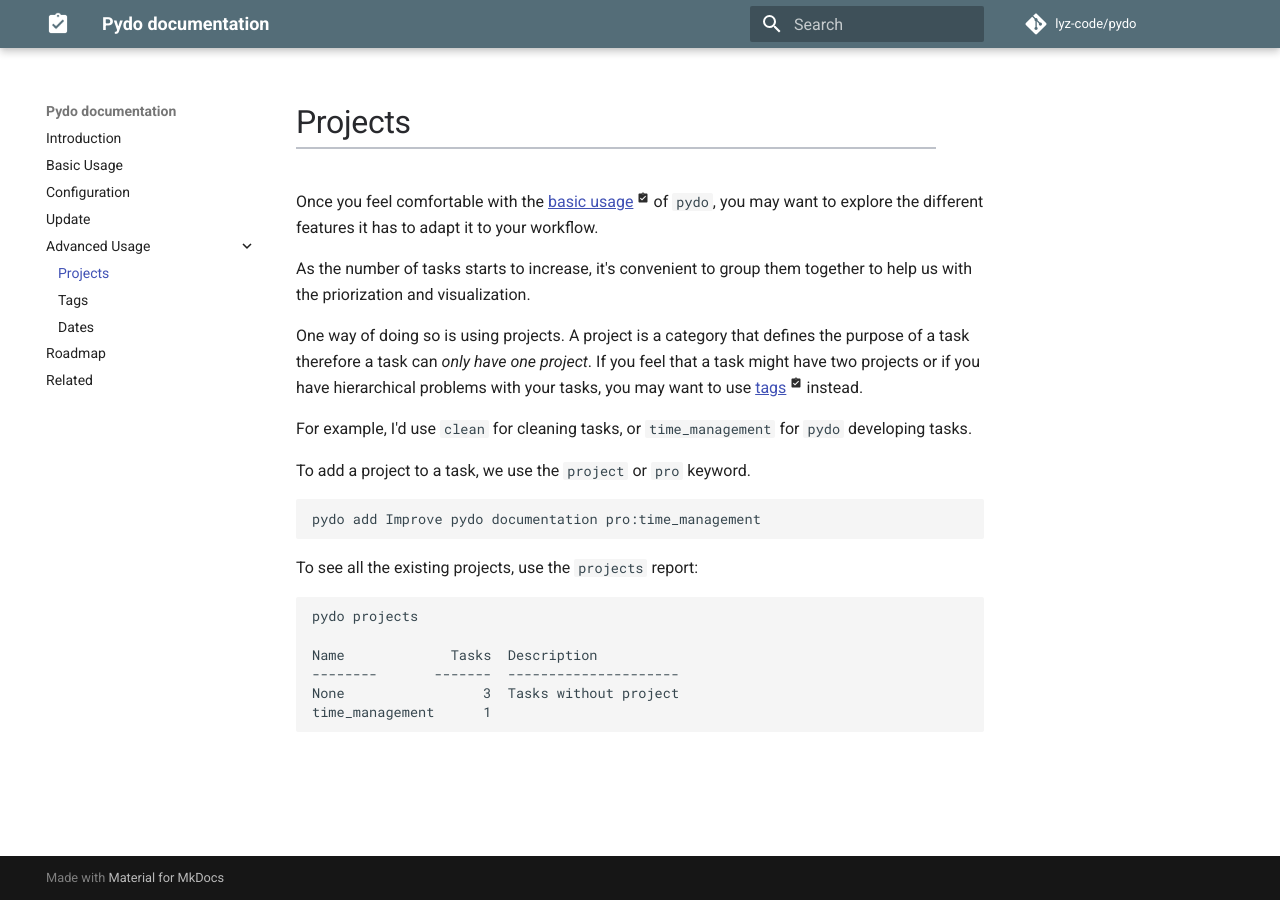
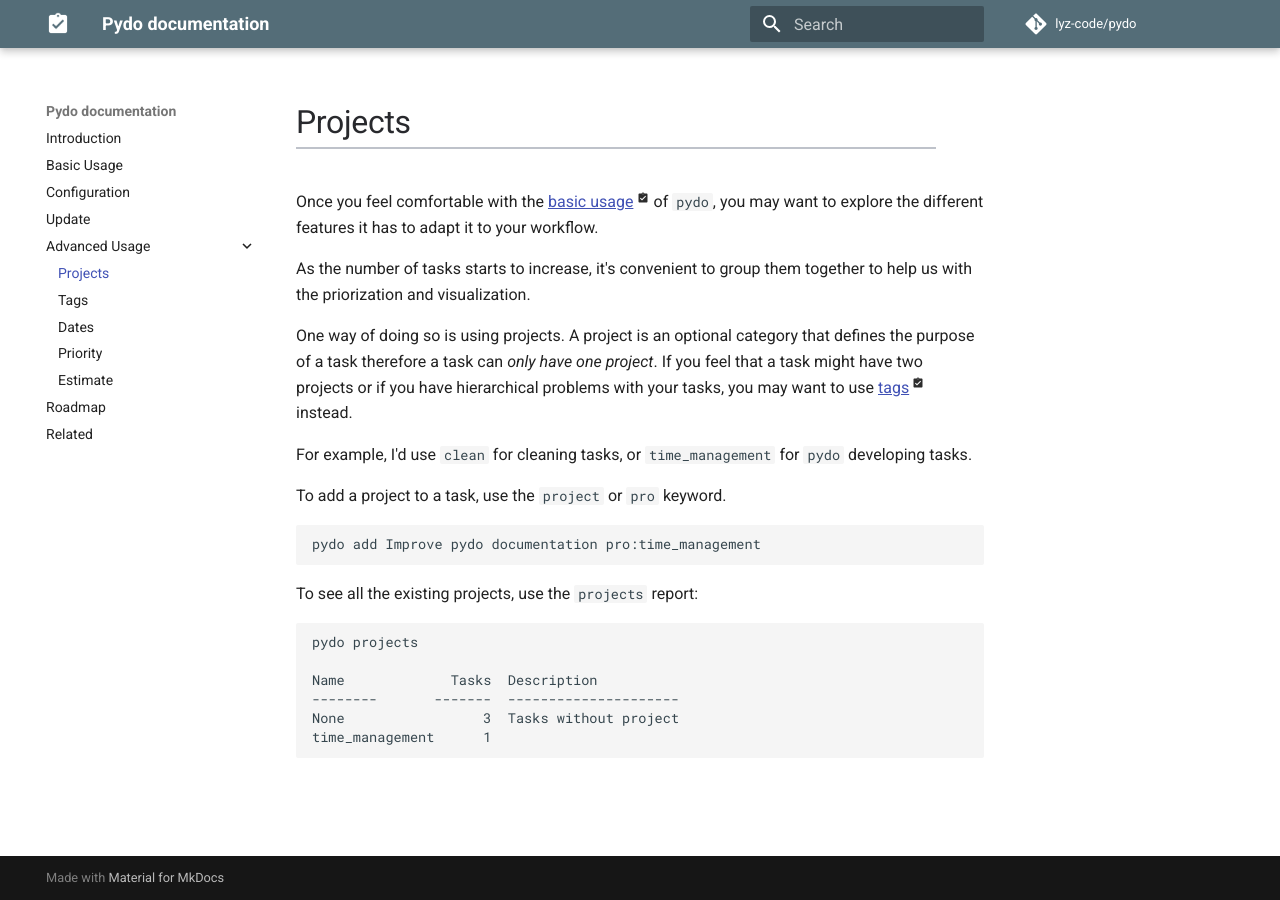
Before and after one commit to lyz-code/pydo, an MkDocs documentation site: the page built from docs/docs/projects.md, in a window 1280 px wide. Built offline with MkDocs 1.6.1 and Material for MkDocs 9.7.7, drawn with Linux system fonts in a browser that asks for light colours; comment, search, counter and statistics services are not loaded.

Commit message:
Add estimate and priority documentation

````diff
--- a/docs/docs/projects.md
+++ b/docs/docs/projects.md
@@ -10,15 +10,15 @@ may want to explore the different features it has to adapt it to your workflow.
 As the number of tasks starts to increase, it's convenient to group them
 together to help us with the priorization and visualization.
 
-One way of doing so is using projects. A project is a category that defines the
-purpose of a task therefore a task can *only have one project*. If you feel that
-a task might have two projects or if you have hierarchical problems with your
-tasks, you may want to use [tags](tags.md) instead.
+One way of doing so is using projects. A project is an optional category that
+defines the purpose of a task therefore a task can *only have one project*. If
+you feel that a task might have two projects or if you have hierarchical
+problems with your tasks, you may want to use [tags](tags.md) instead.
 
 For example, I'd use `clean` for cleaning tasks, or `time_management` for `pydo`
 developing tasks.
 
-To add a project to a task, we use the `project` or `pro` keyword.
+To add a project to a task, use the `project` or `pro` keyword.
 
 ```bash
 pydo add Improve pydo documentation pro:time_management
--- a/docs/mkdocs.yml
+++ b/docs/mkdocs.yml
@@ -10,6 +10,8 @@ nav:
     - Projects: "projects.md"
     - Tags: "tags.md"
     - Dates: "dates.md"
+    - Priority: "priority.md"
+    - Estimate: "estimate.md"
     #- Design:
     # - Friendly IDs: 'fulids.md'
   - Roadmap: 'roadmap.md'
````
Also changed, not shown: docs/docs/dates.md (+5 -4 lines), docs/docs/estimate.md (added, +33 -0 lines), docs/docs/priority.md (added, +22 -0 lines), docs/docs/tags.md (+1 -1 lines).
